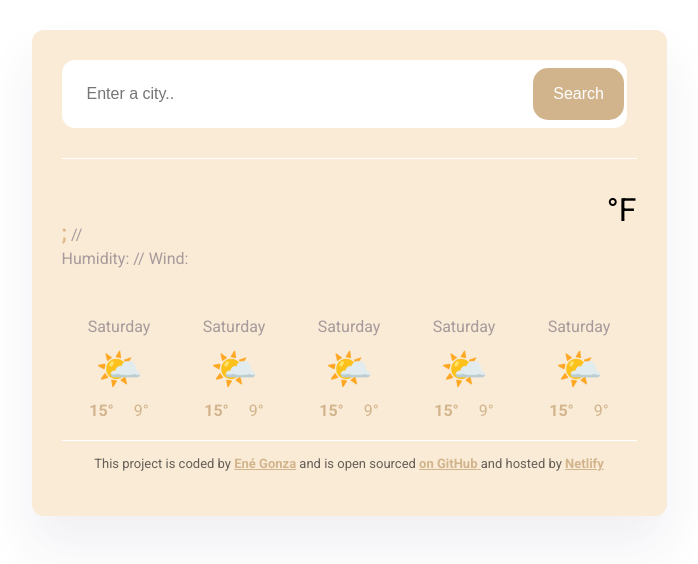
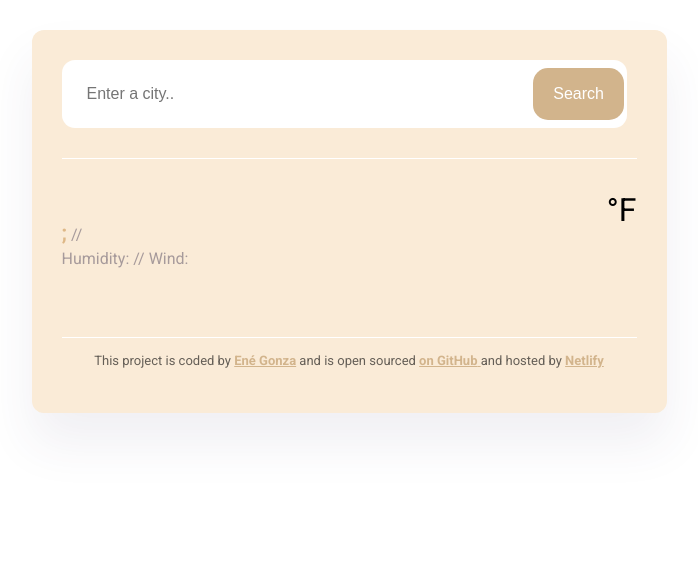
Before and after one commit to enegonza/my-custom-weather-app-adv, a plain HTML site: page index.html in a window 1280 px wide. Shown: the whole page, without its empty margins (291-989 px from the left). Drawn offline with nearby package versions, Linux system fonts and the light colour scheme; no server answers.

Commit message:
removed from html
moved to js for innerHTML

```diff
--- a/index.html
+++ b/index.html
@@ -44,47 +44,8 @@
         </div>
       </div>
 
-      <div class="weather-forecast-row">
-        <div class="weather-forecast-row-col">
-          <div class="weather-forecast-row-col-day"> Saturday </div>
-          <div class="weather-forecast-row-col-icon"> 🌤️ </div>
-          <div class="weather-forecast-row-col-temps">
-            <div class="weather-forecast-temp"><strong>15°</strong></div>
-            <div class="weather-forecast-temp">9°</div>
-          </div>
-        </div>
-        <div class="weather-forecast-row-col">
-          <div class="weather-forecast-row-col-day"> Saturday </div>
-          <div class="weather-forecast-row-col-icon"> 🌤️ </div>
-          <div class="weather-forecast-row-col-temps">
-            <div class="weather-forecast-temp"><strong>15°</strong></div>
-            <div class="weather-forecast-temp">9°</div>
-          </div>
-        </div>
-        <div class="weather-forecast-row-col">
-          <div class="weather-forecast-row-col-day"> Saturday </div>
-          <div class="weather-forecast-row-col-icon"> 🌤️ </div>
-          <div class="weather-forecast-row-col-temps">
-            <div class="weather-forecast-temp"><strong>15°</strong></div>
-            <div class="weather-forecast-temp">9°</div>
-          </div>
-        </div>
-        <div class="weather-forecast-row-col">
-          <div class="weather-forecast-row-col-day"> Saturday </div>
-          <div class="weather-forecast-row-col-icon"> 🌤️ </div>
-          <div class="weather-forecast-row-col-temps">
-            <div class="weather-forecast-temp"><strong>15°</strong></div>
-            <div class="weather-forecast-temp">9°</div>
-          </div>
-        </div>
-        <div class="weather-forecast-row-col">
-          <div class="weather-forecast-row-col-day"> Saturday </div>
-          <div class="weather-forecast-row-col-icon"> 🌤️ </div>
-          <div class="weather-forecast-row-col-temps">
-            <div class="weather-forecast-temp"><strong>15°</strong></div>
-            <div class="weather-forecast-temp">9°</div>
-          </div>
-        </div>
+      <div class="weather-forecast-row" id="forecast">
+
       </div>
 
 
```
